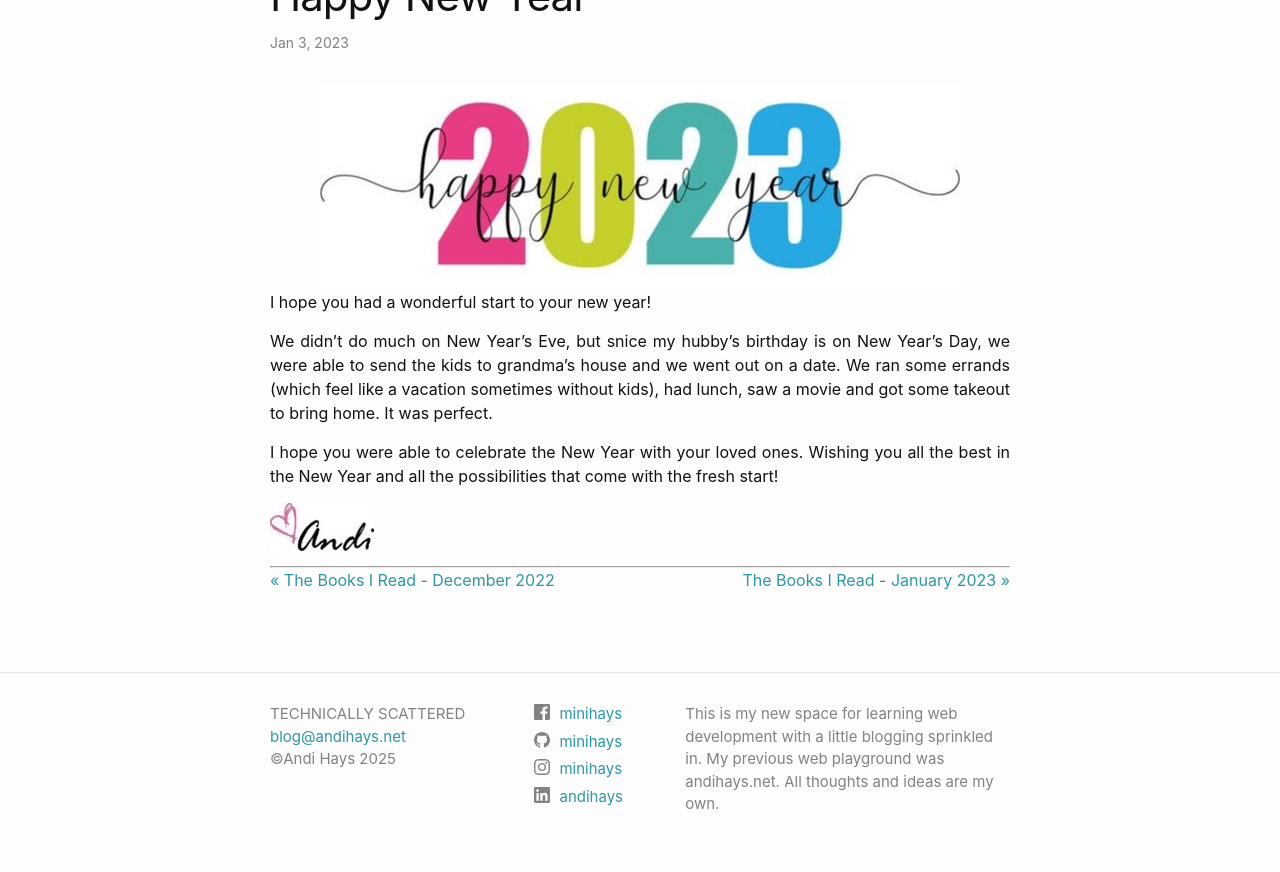
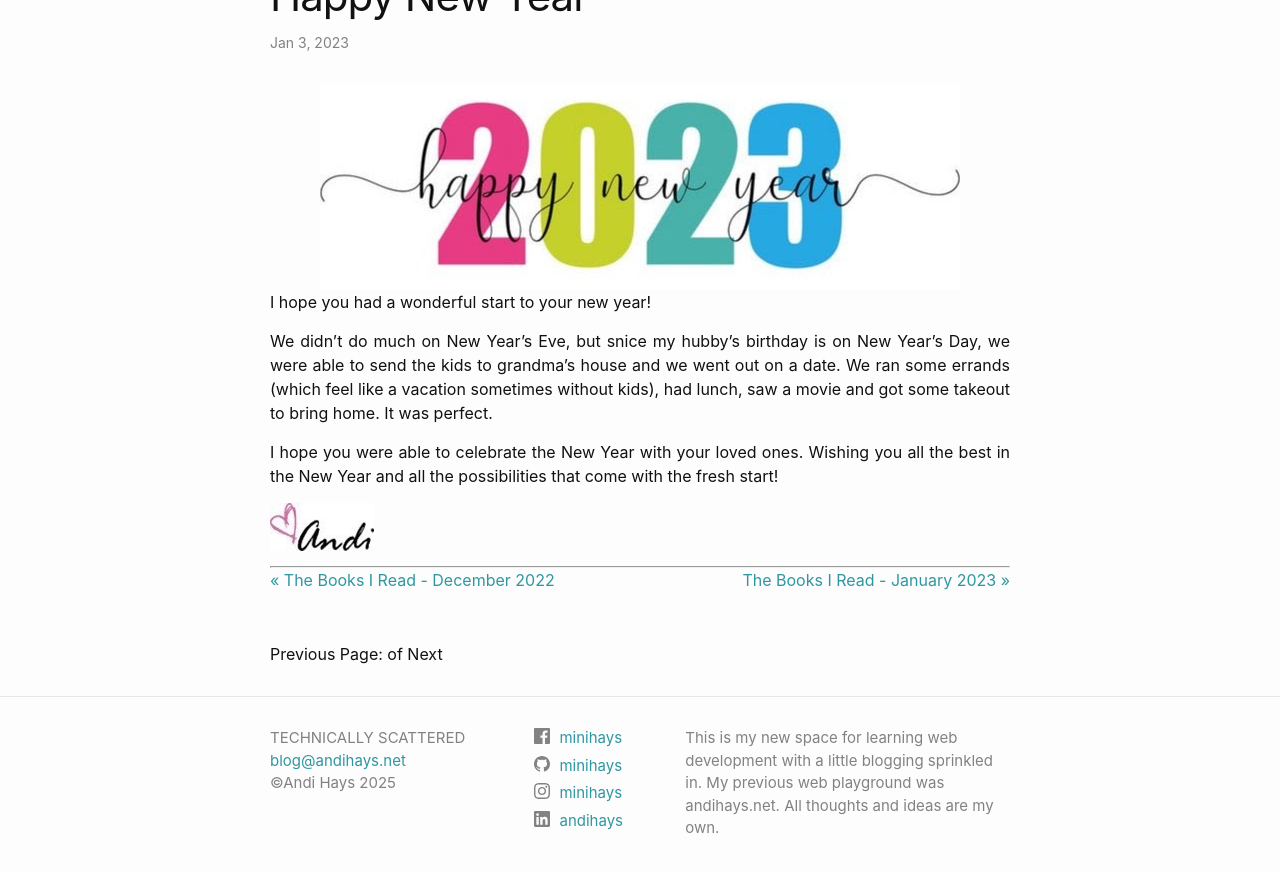
Before and after one commit to minihays/minihays.github.io, a Jekyll site: the page built from _posts/2023-01-03-happy-new-year.markdown, in a window 1280 px wide and 900 px high, scrolled down 646 px. Shown: the top 872 px of the window. Built offline with Jekyll 4.4.1, drawn with Linux system fonts in a browser that asks for light colours.

Commit message:
adjusting pagination.

```diff
--- a/_layouts/post.html
+++ b/_layouts/post.html
@@ -76,3 +76,59 @@
 
   <a class="u-url" href="{{ page.url | relative_url }}" hidden></a>
 </article>
+
+<!-- This loops through the paginated posts -->
+{% for post in paginator.posts %}
+  <h1><a href="{{ post.url }}">{{ post.title }}</a></h1>
+  <p class="author">
+    <span class="date">{{ post.date }}</span>
+  </p>
+  <div class="content">
+    {{ post.content }}
+  </div>
+{% endfor %}
+
+<!-- Pagination links -->
+<div class="pagination">
+  {% if paginator.previous_page %}
+    <a href="{{ paginator.previous_page_path }}" class="previous">
+      Previous
+    </a>
+  {% else %}
+    <span class="previous">Previous</span>
+  {% endif %}
+  <span class="page_number ">
+    Page: {{ paginator.page }} of {{ paginator.total_pages }}
+  </span>
+  {% if paginator.next_page %}
+    <a href="{{ paginator.next_page_path }}" class="next">Next</a>
+  {% else %}
+    <span class="next ">Next</span>
+  {% endif %}
+  </div>
+
+  {% if paginator.total_pages > 1 %}
+<div class="pagination">
+  {% if paginator.previous_page %}
+    <a href="{{ paginator.previous_page_path | relative_url }}">&laquo; Prev</a>
+  {% else %}
+    <span>&laquo; Prev</span>
+  {% endif %}
+
+  {% for page in (1..paginator.total_pages) %}
+    {% if page == paginator.page %}
+      <em>{{ page }}</em>
+    {% elsif page == 1 %}
+      <a href="{{ site.paginate_path | relative_url | replace: 'page:num/', '' }}">{{ page }}</a>
+    {% else %}
+      <a href="{{ site.paginate_path | relative_url | replace: ':num', page }}">{{ page }}</a>
+    {% endif %}
+  {% endfor %}
+
+  {% if paginator.next_page %}
+    <a href="{{ paginator.next_page_path | relative_url }}">Next &raquo;</a>
+  {% else %}
+    <span>Next &raquo;</span>
+  {% endif %}
+</div>
+{% endif %}
```
